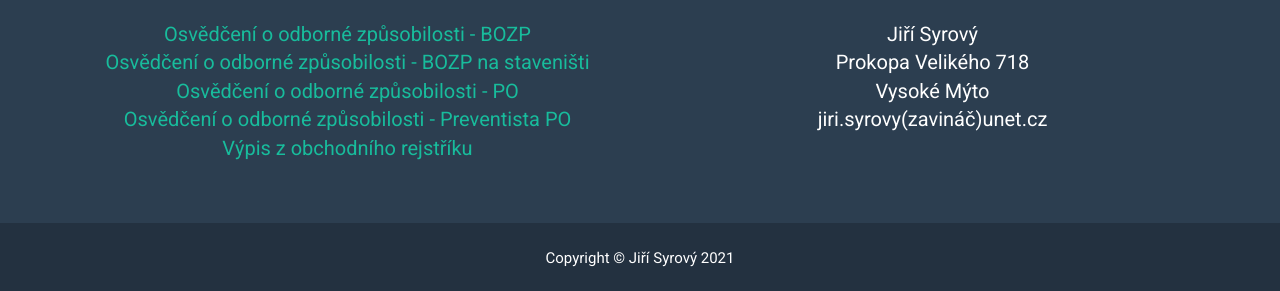
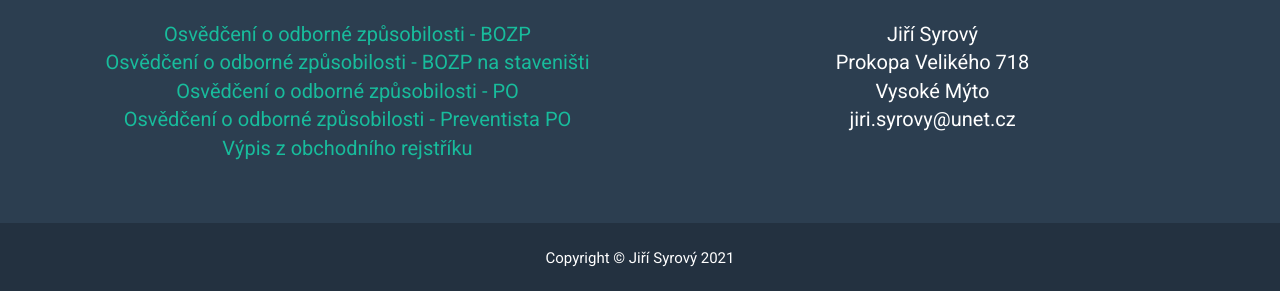
Before and after one commit to jsyrovy/bozp-po-syrovy.eu, a Jekyll site: the page built from index.html, in a window 1280 px wide and 900 px high, scrolled down 2436 px. Shown: the part 606-897 px from the top of the window. Built offline with Jekyll 4.4.1, drawn with Linux system fonts in a browser that asks for light colours.

Commit message:
Add mail link

```diff
--- a/_config.yml
+++ b/_config.yml
@@ -30,7 +30,7 @@ address:
   - line: Jiří Syrový
   - line: Prokopa Velikého 718
   - line: Vysoké Mýto
-  - line: jiri.syrovy(zavináč)unet.cz
+  - line: <a href="mailto:jiri.syrovy@unet.cz" style="color:white;">jiri.syrovy@unet.cz</a>
 
 # Build settings
 markdown: kramdown
```
